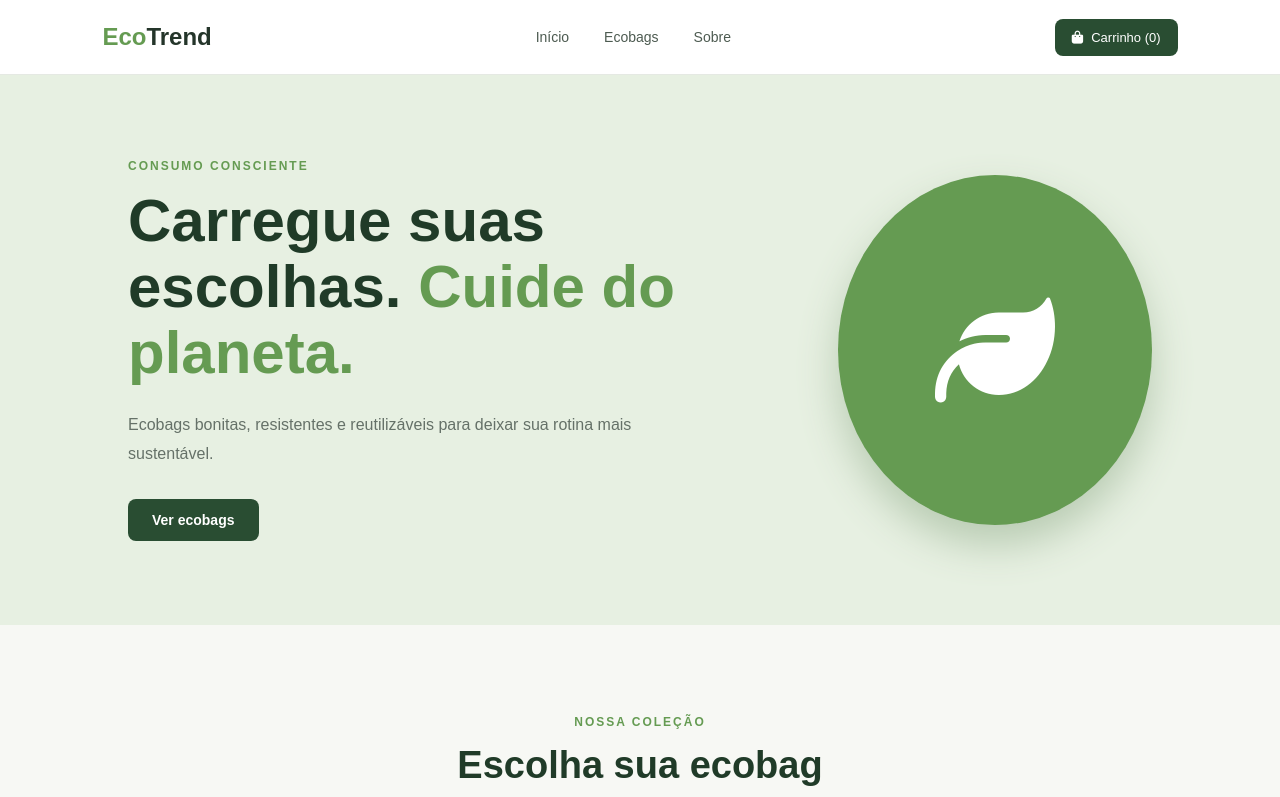
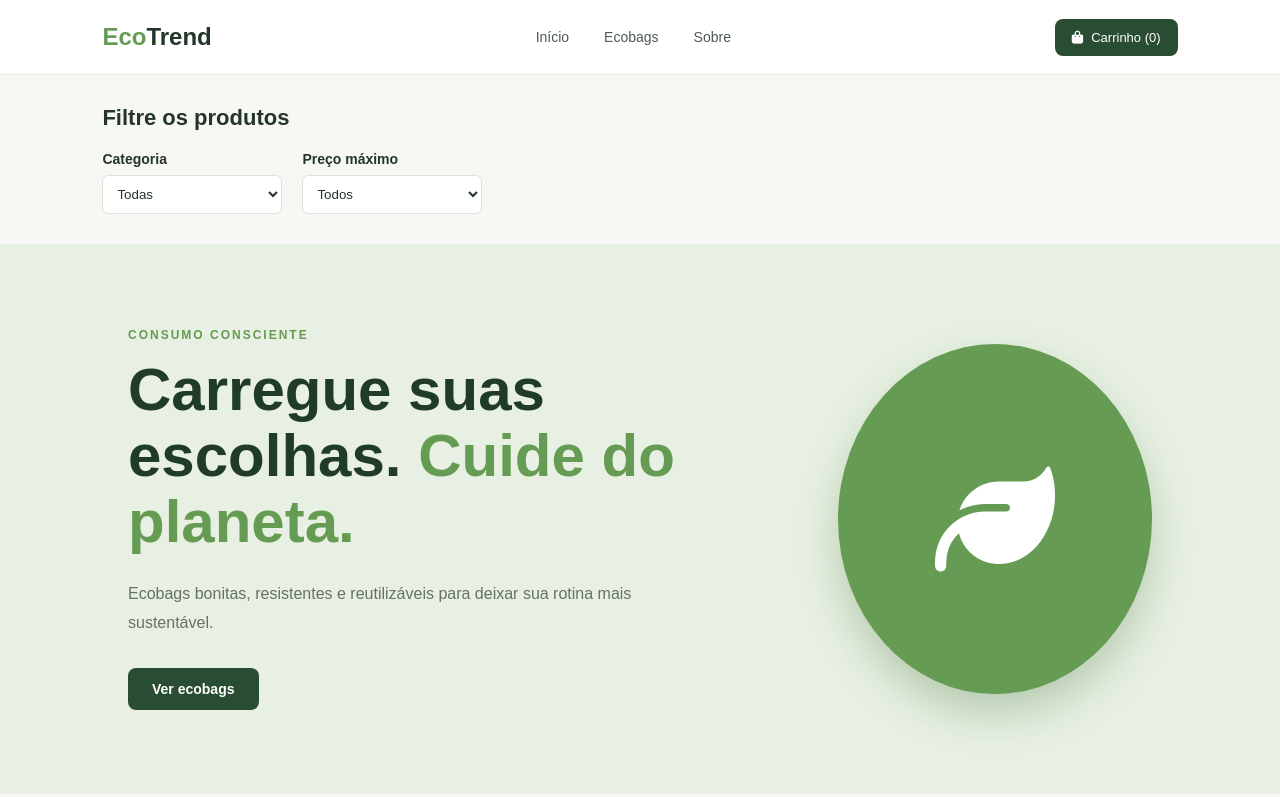
Before and after one commit to lucasknohara/Ecomerce, a React (Vite) app: page / in a window 1280 px wide. Shown: the top 797 px of the page. Built offline with nearby package versions, Linux system fonts and the light colour scheme.

Commit message:
feat: adicionando filtro de produtos

```diff
--- a/src/App.jsx
+++ b/src/App.jsx
@@ -3,6 +3,7 @@ import ProductCard from "./components/ProductCard/ProductCard.jsx";
 import Header from "./components/Header/Header";
 import Cart from "./components/Cart/Cart";
 import Checkout from "./components/Checkout/Checkout";
+import ProductFilter from "./components/ProductFilter/ProductFilter";
 
 function App() {
     const [produtos, setProdutos] = useState([]);
@@ -10,6 +11,8 @@ function App() {
     const [carrinho, setCarrinho] = useState([]);
     const [carrinhoAberto, setCarrinhoAberto] = useState(false);
     const [checkoutAberto, setCheckoutAberto] = useState(false);
+    const [categoria, setCategoria] = useState("todas");
+    const [precoMaximo, setPrecoMaximo] = useState("todos");
 
     useEffect(() => {
         const carrinhoSalvo = localStorage.getItem("carrinho");
@@ -152,11 +155,28 @@ function App() {
         alert("Pedido realizado com sucesso!");
     }
 
+    const produtosFiltrados = produtos.filter((produto) => {
+        const categoriaValida =
+            categoria === "todas" ||
+            produto.categoria === categoria;
 
+        const precoValido =
+            precoMaximo === "todos" ||
+            produto.preco <= Number(precoMaximo);
+
+        return categoriaValida && precoValido;
+    });
 
     return (
         <div>
             <Header quantidadeCarrinho={quantidadeCarrinho} abrirCarrinho={() => setCarrinhoAberto(true)} />
+
+            <ProductFilter
+                categoria={categoria}
+                setCategoria={setCategoria}
+                precoMaximo={precoMaximo}
+                setPrecoMaximo={setPrecoMaximo}
+            />
 
             <main>
                 <section className="hero" id="inicio">
@@ -201,7 +221,7 @@ function App() {
                         </div>
                     ) : (
                         <div className="produtos-grid">
-                            {produtos.map((produto) => (
+                            {produtosFiltrados.map((produto) => (
                                 <ProductCard
                                     key={produto.id}
                                     produto={produto}
--- /dev/null
+++ b/src/components/ProductFilter/ProductFilter.css
@@ -0,0 +1,52 @@
+.product-filter {
+    padding: 30px 8%;
+}
+
+.product-filter h2 {
+    margin-bottom: 20px;
+
+    color: #24352a;
+
+    font-size: 22px;
+}
+
+.filter-options {
+    display: flex;
+
+    gap: 20px;
+}
+
+.filter-group {
+    display: flex;
+    flex-direction: column;
+
+    gap: 8px;
+}
+
+.filter-group label {
+    color: #24352a;
+
+    font-size: 14px;
+
+    font-weight: bold;
+}
+
+.filter-group select {
+    min-width: 180px;
+
+    padding: 10px;
+
+    border: 1px solid #dce3d9;
+
+    border-radius: 6px;
+
+    background-color: white;
+
+    color: #24352a;
+
+    outline: none;
+}
+
+.filter-group select:focus {
+    border-color: #659b52;
+}
--- /dev/null
+++ b/src/components/ProductFilter/ProductFilter.jsx
@@ -0,0 +1,102 @@
+import "./ProductFilter.css";
+
+function ProductFilter({
+    categoria,
+    setCategoria,
+    precoMaximo,
+    setPrecoMaximo,
+}) {
+    return (
+        <section className="product-filter">
+            <h2>Filtre os produtos</h2>
+
+            <div className="filter-options">
+                <div className="filter-group">
+                    <label htmlFor="categoria">
+                        Categoria
+                    </label>
+
+                    <select
+                        id="categoria"
+                        value={categoria}
+                        onChange={(e) =>
+                            setCategoria(e.target.value)
+                        }
+                    >
+                        <option value="todas">
+                            Todas
+                        </option>
+
+                        <option value="Básica">
+                            Básica
+                        </option>
+
+                        <option value="Orgânica">
+                            Orgânica
+                        </option>
+
+                        <option value="Minimalista">
+                            Minimalista
+                        </option>
+
+                        <option value="Estampada">
+                            Estampada
+                        </option>
+
+                        <option value="Reciclada">
+                            Reciclada
+                        </option>
+
+                        <option value="Premium">
+                            Premium
+                        </option>
+
+                        <option value="Grande">
+                            Grande
+                        </option>
+
+                        <option value="Artesanal">
+                            Artesanal
+                        </option>
+                    </select>
+                </div>
+
+                <div className="filter-group">
+                    <label htmlFor="preco">
+                        Preço máximo
+                    </label>
+
+                    <select
+                        id="preco"
+                        value={precoMaximo}
+                        onChange={(e) =>
+                            setPrecoMaximo(e.target.value)
+                        }
+                    >
+                        <option value="todos">
+                            Todos
+                        </option>
+
+                        <option value="50">
+                            Até R$ 50
+                        </option>
+
+                        <option value="60">
+                            Até R$ 60
+                        </option>
+
+                        <option value="70">
+                            Até R$ 70
+                        </option>
+
+                        <option value="90">
+                            Até R$ 90
+                        </option>
+                    </select>
+                </div>
+            </div>
+        </section>
+    );
+}
+
+export default ProductFilter;
```
